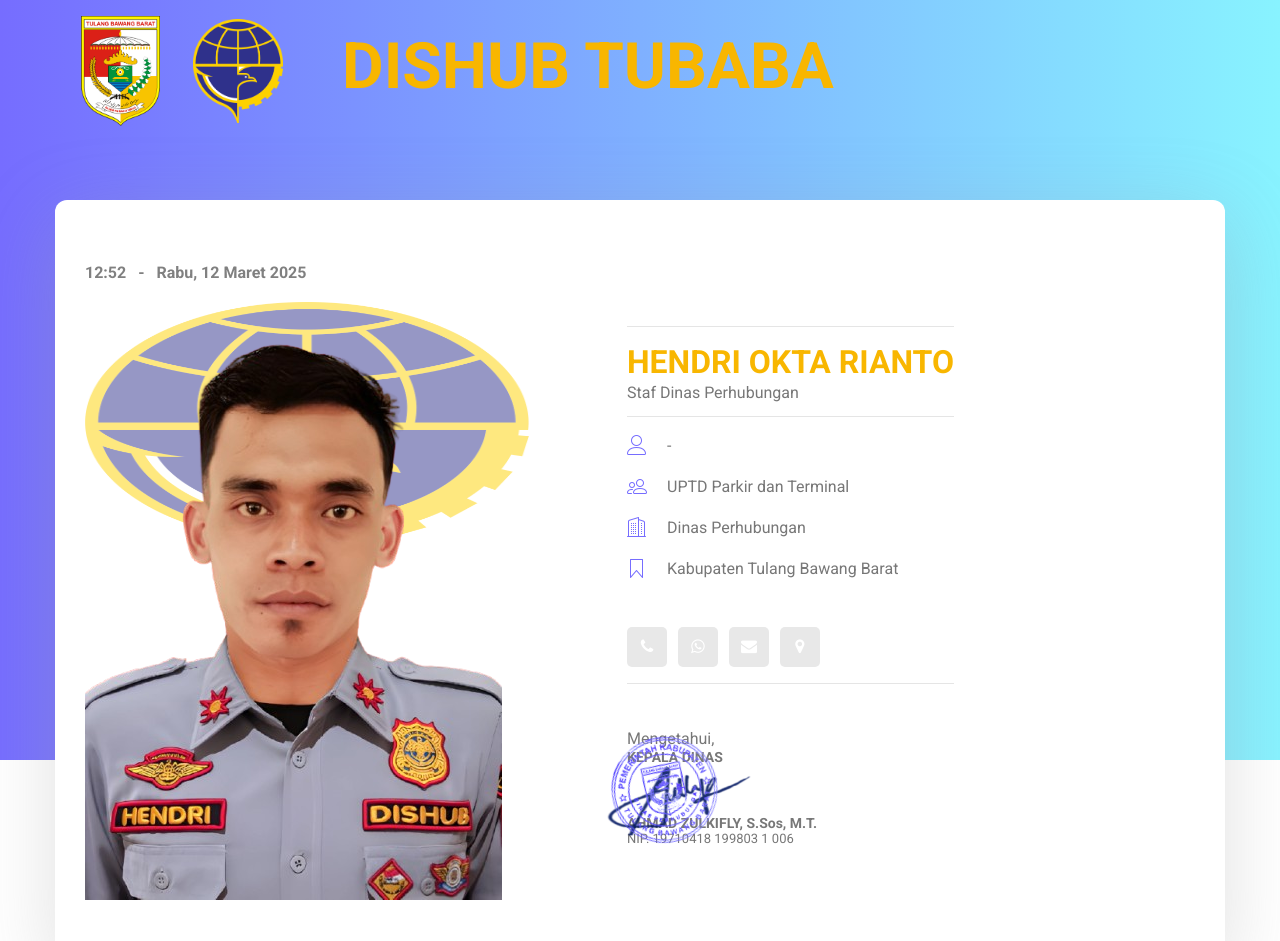
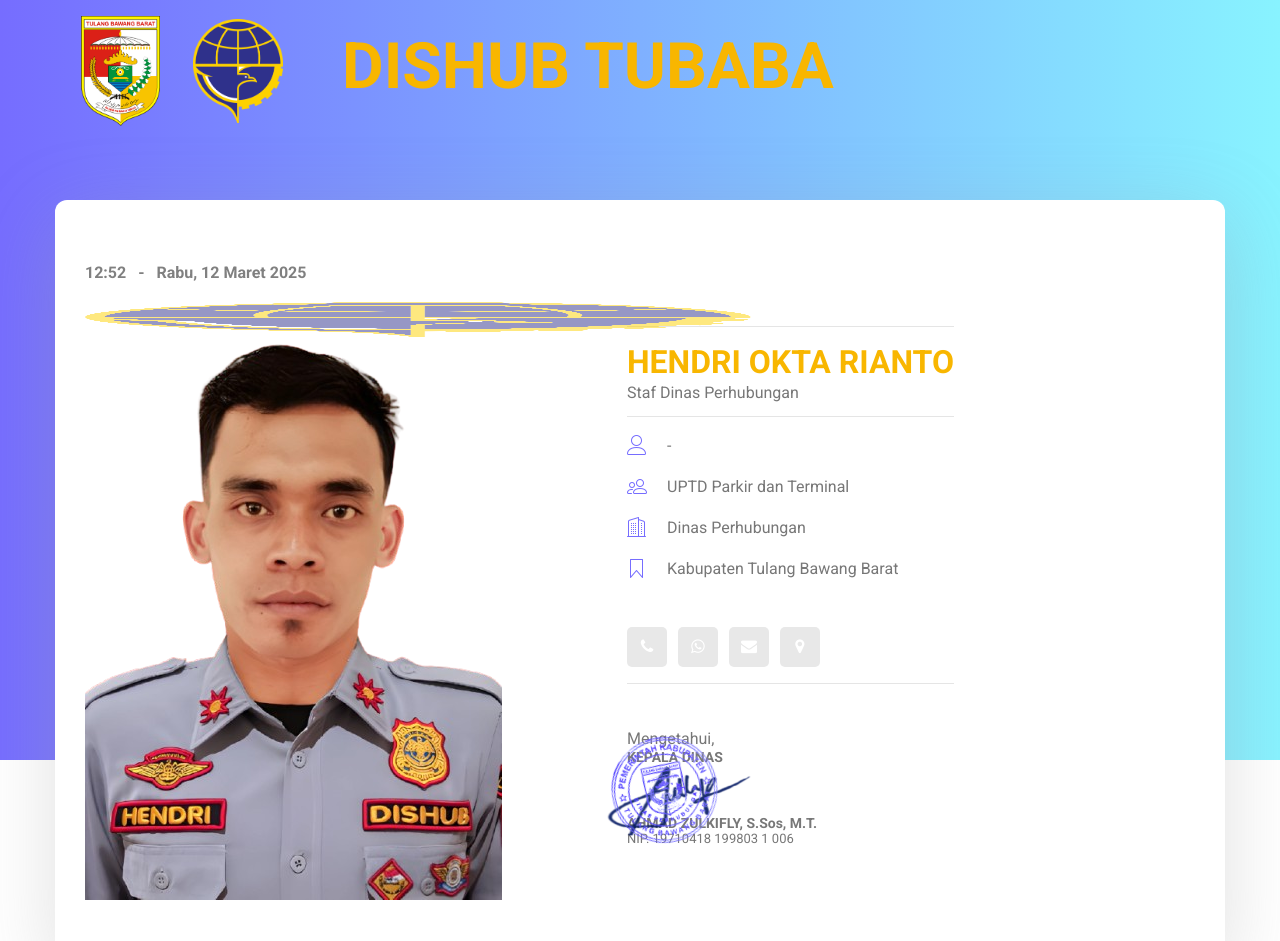
Before and after one commit to mas-hendri/uptd-parkir, a plain HTML site: page hendri.html in a window 1280 px wide. Shown: the top 941 px of the page. Drawn offline with Linux system fonts and the light colour scheme.

Commit message:
Update hendri.html

```diff
--- a/hendri.html
+++ b/hendri.html
@@ -79,7 +79,7 @@
 
             <div class="media">
               <div class="d-flex">
-		            <img src="img/me/logo_header.png" alt="" style="position: absolute; opacity: 0.5; width: 40%; height: 40%; z-index: 1;"/>
+		            <img src="img/me/logo_header.png" alt="" style="position: absolute; opacity: 0.5; width: 60%; height: 5%; z-index: 1;"/>
                 <img src="img/me/hendri.png" alt="Foto Hendri" style="z-index: 2;">
               </div>
               <div class="media-body">
```
